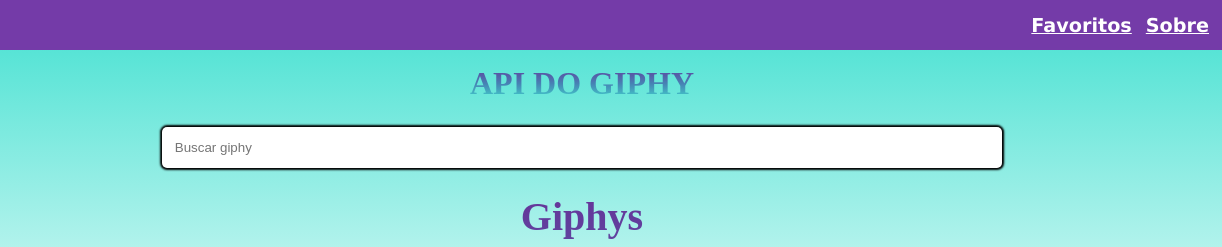
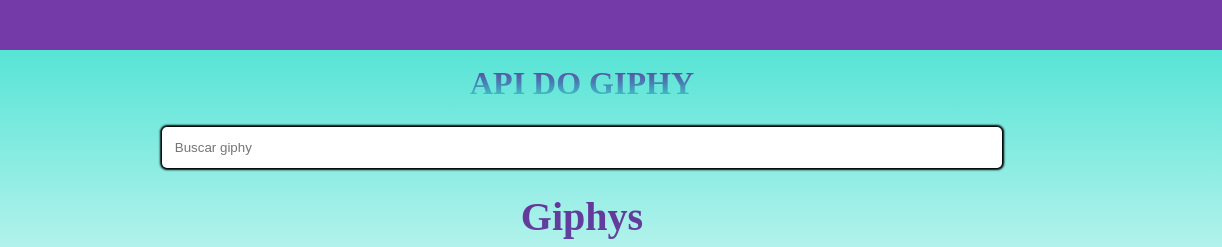
Before and after one commit to leonardofx1/Giphy, a plain HTML site: page index.html in a window 1280 px wide. Shown: the top 247 px of the page, 58-1280 px from the left. Drawn offline with nearby package versions, Linux system fonts and the light colour scheme.

Commit message:
refatorando

```diff
--- a/index.html
+++ b/index.html
@@ -17,8 +17,7 @@
             <img src="img/my_foto.jpg" class='foto__adm' alt="minha foto">
             <p>usuário</p>
         </div>
-        <div> <a href='#' class="menu__link">Favoritos</a>
-            <a href='#' class="menu__link">Sobre</a>
+        <div>
         </div>
     </header>
     <main>
```
